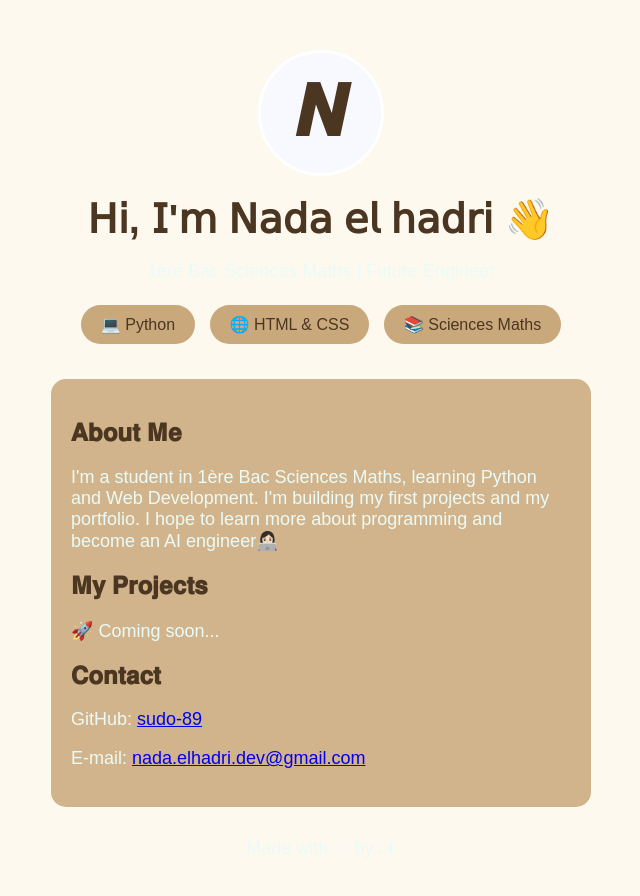
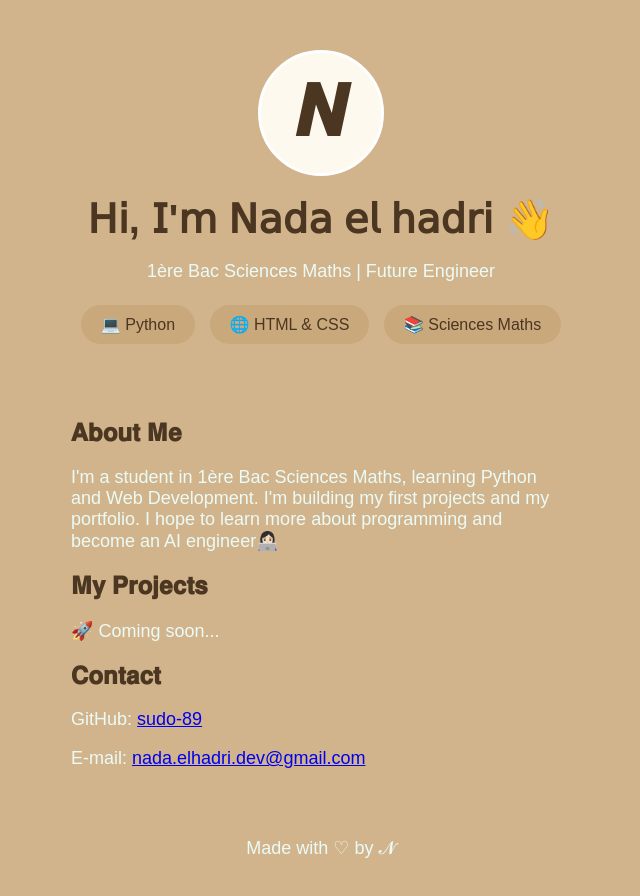
Before and after one commit to sudo-89/Portofilio, a plain HTML site: page index.html in a window 1280 px wide. Shown: the whole page, without its empty margins (319-959 px from the left). Drawn offline with Linux system fonts and the light colour scheme.

Commit message:
Update index.html

```diff
--- a/index.html
+++ b/index.html
@@ -5,8 +5,8 @@
 <meta name="viewport" content="width=device-width, initial-scale=1.0">
 <title>N | Portofolio</title>
 <style>
-  body { background:#FEF9EF ; color: #4B3621; font-family: Arial; text-align: center; padding: 50px 20px; margin: 0; }
-  .avatar { width: 120px; height: 120px; background: #F8F8FF; border-radius: 50%; display: flex; align-items: center; justify-content: center; font-size: 70px; font-weight: bold; margin: 0 auto 20px; border: 3px solid white; }
+  body { background:#D2B48C ; color: #4B3621; font-family: Arial; text-align: center; padding: 50px 20px; margin: 0; }
+  .avatar { width: 120px; height: 120px; background: #FEF9EF; border-radius: 50%; display: flex; align-items: center; justify-content: center; font-size: 70px; font-weight: bold; margin: 0 auto 20px; border: 3px solid white; }
   h1 { font-size: 40px; margin: 10px 0; }
   p { color: #EAFBF7; font-size: 18px; }
   .badge { background: #C9A87C; padding: 10px 20px; border-radius: 20px; display: inline-block; margin: 5px; }
```
